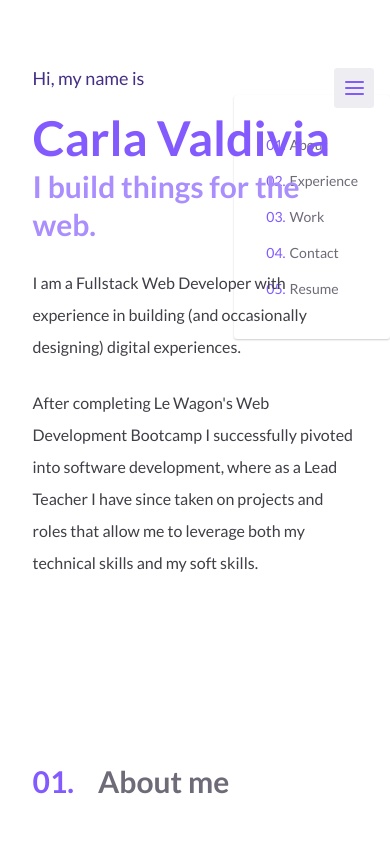
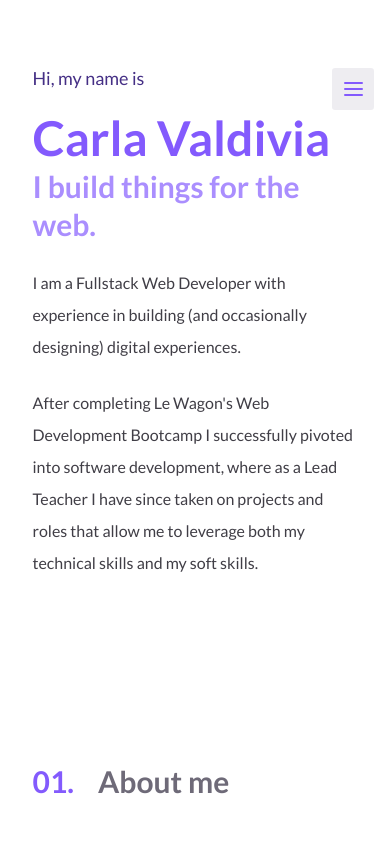
Before and after one commit to cvaldivia83/portfolio, a React (Vite) app: page / in a window 390 px wide. Shown: the top 844 px of the page. Built offline with nearby package versions, Linux system fonts and the light colour scheme.

Commit message:
Fix navbar mobile menu

```diff
--- a/src/assets/css/Navbar.css
+++ b/src/assets/css/Navbar.css
@@ -12,8 +12,8 @@
 .mobileButton {
   background: theme('colors.lGray');
   border-radius: 0.2rem;
-  height: 40px;
-  width: 40px;
+  height: 42px;
+  width: 42px;
   display: flex;
   align-items: center;
   justify-content: center;
@@ -21,7 +21,7 @@
   transition: 0.1s;
   cursor: pointer;
   padding: 0px;
-
+  z-index: 1;
   position: absolute;
   top: 8%;
   right: 4%;
@@ -66,6 +66,7 @@
   border-radius: .2rem;
   transform: translateX(-10px);
   opacity: 0;
+  pointer-events: none;
 }
 
 .navMobileActive {
@@ -73,6 +74,7 @@
   transform: initial;
   opacity: 1;
   z-index: 100;
+  pointer-events: initial;
 }
 
 .navMobile ul {
--- a/src/components/Navbar.jsx
+++ b/src/components/Navbar.jsx
@@ -7,9 +7,10 @@ export default function Navbar() {
   // check if sandwich menu is open or closed
   const [isVisible, setIsVisible] = React.useState(false);
 
-  React.useEffect(() => {
-    setIsVisible(true);
-  }, [])
+  // React.useEffect(() => {
+  //   setIsVisible(true);
+  // }, [])
+
 
   function handleScroll(e, sectionId) {
     e.preventDefault();
@@ -19,17 +20,33 @@ export default function Navbar() {
     }
   }
 
+  function handleClick() {
+    console.log(mobileMenu);
+    setMobileMenu(!mobileMenu)
+    setIsVisible(!isVisible);
+  }
+
 
   return (
     <>
+
+      { mobile && (
+        <button
+        onClick={handleClick}
+        aria-label="Menu"
+        className={`mobileButton ${mobileMenu && "mobileButtonActive"}`}
+        >
+        </button>
+        )
+      }
 
 
     <div className="flex justify-between items-center pl-8">
       <div className={`${mobile ? "hidden" : "navbar-logo"}`}>
           <i className="fa-solid fa-code"></i>
       </div>
-
-      <nav className={`navbar ${isVisible && 'visible'} ${mobile ? 'navMobile' : 'navbar'} ${mobileMenu && 'navMobileActive'}`}>
+      {/*  */}
+      <nav className={`navbar ${mobile ? 'navMobile' : 'navbar'} ${mobileMenu && 'navMobileActive'} ${isVisible ? 'visible' : ''}`}>
         <ul className="navbar-list">
           <li className="navbar-item item-counter">
             <a href="#about" onClick={(e) => handleScroll(e, 'about')}>About</a>
@@ -49,14 +66,8 @@ export default function Navbar() {
         </ul>
       </nav>
 
-      { mobile && (
-        <button aria-label="Menu"
-        className={`${"mobileButton"} ${mobileMenu && "mobileButtonActive"}`}
-        onClick={() => setMobileMenu(!mobileMenu)}></button>
-        )
-      }
+
     </div>
-
 
 
     </>
```
